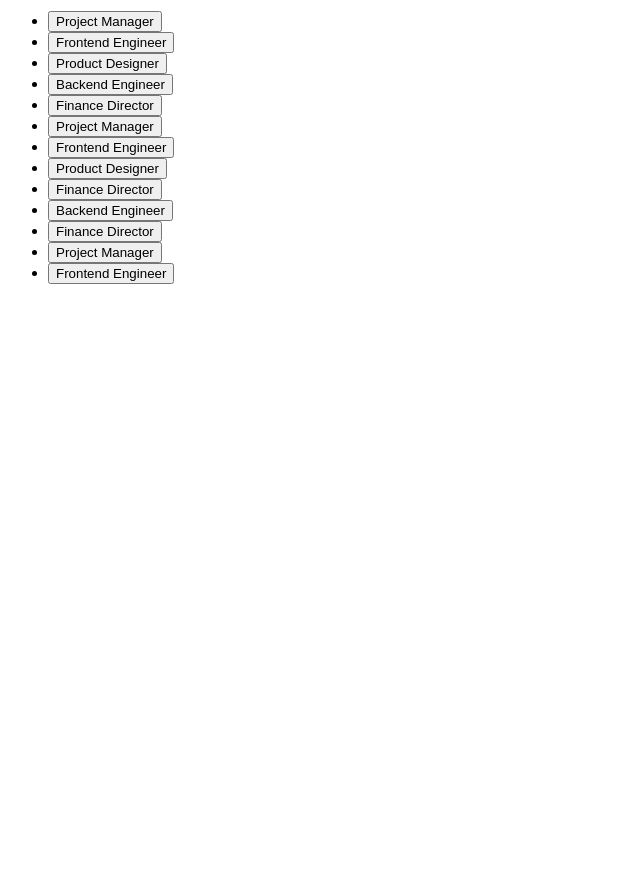
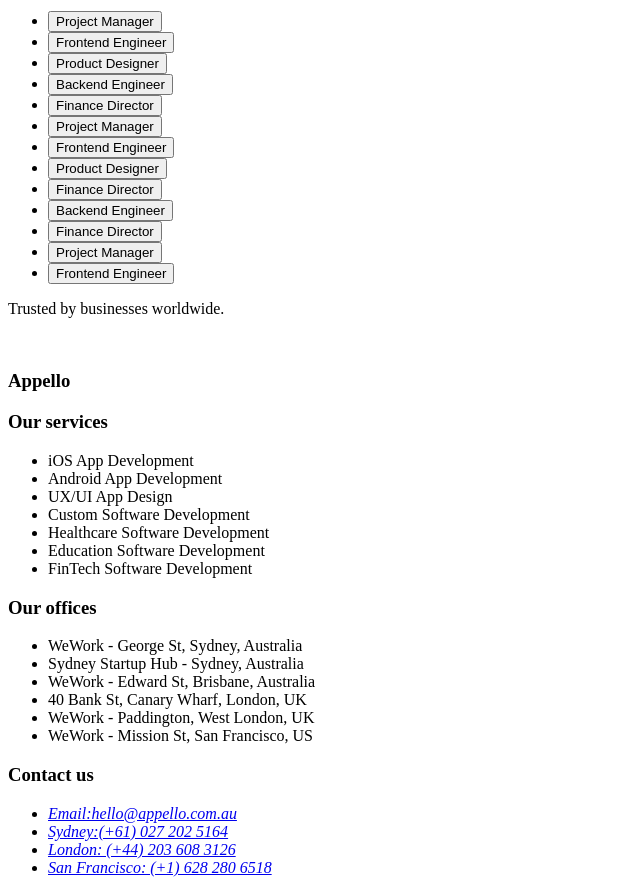
Before and after one commit to KovalMaxim1989/65-bl, a plain HTML site: page index.html in a window 1280 px wide. Shown: the part 3591-4484 px from the top of the page, without its empty margins (0-640 px from the left). Before the commit the page ends 3891 px from the top, so only its background shows below. Drawn offline with Linux system fonts and the light colour scheme.

Commit message:
add section Rectangle

```diff
--- a/index.html
+++ b/index.html
@@ -1,6 +1,5 @@
 <!DOCTYPE html>
 <html lang="en">
-
   <head>
     <meta charset="UTF-8" />
     <meta http-equiv="X-UA-Compatible" content="IE=edge" />
@@ -252,9 +251,10 @@
       </section>
       <section>
         <h2>FAQ</h2>
-      <p>Below is a list of frequently asked questions. If you can't find what you’re looking for then feel free to ask
-        us
-        directly via</p>
+        <p>
+          Below is a list of frequently asked questions. If you can't find what
+          you’re looking for then feel free to ask us directly via
+        </p>
         <a href="mailto:email">email</a>
         <ol>
           <li>What is your privacy and security policy?</li>
@@ -264,13 +264,14 @@
           <li>What warranties are to ensure deliverables are met?</li>
           <li>Do you outsource work?</li>
         </ol>
-
       </section>
       <section>
         <h2>kickstart your tech career</h2>
-      <p>We're always on the lookout for bright strategic minds, creative superstars and coding gurus. Select one of our
-        current
-        opportunities below to apply.</p>
+        <p>
+          We're always on the lookout for bright strategic minds, creative
+          superstars and coding gurus. Select one of our current opportunities
+          below to apply.
+        </p>
         <ul>
           <li><button type="button">Project Manager</button></li>
           <li><button type="button">Frontend Engineer</button></li>
@@ -287,7 +288,49 @@
           <li><button type="button">Frontend Engineer</button></li>
         </ul>
       </section>
+      <section>
+        <p>Trusted by businesses worldwide.</p>
+        <img src="" alt="" />
+        <h3>Appello</h3>
+        <h3>Our services</h3>
+        <ul>
+          <li>iOS App Development</li>
+          <li>Android App Development</li>
+          <li>UX/UI App Design</li>
+          <li>Custom Software Development</li>
+          <li>Healthcare Software Development</li>
+          <li>Education Software Development</li>
+          <li>FinTech Software Development</li>
+        </ul>
+        <h3>Our offices</h3>
+        <ul>
+          <li>WeWork - George St, Sydney, Australia</li>
+          <li>Sydney Startup Hub - Sydney, Australia</li>
+          <li>WeWork - Edward St, Brisbane, Australia</li>
+          <li>40 Bank St, Canary Wharf, London, UK</li>
+          <li>WeWork - Paddington, West London, UK</li>
+          <li>WeWork - Mission St, San Francisco, US</li>
+        </ul>
+        <h3>Contact us</h3>
+        <address>
+          <ul>
+            <li>
+              <a href="mailto:hello@appello.com.au">
+                Email:hello@appello.com.au
+              </a>
+            </li>
+            <li>
+              <a href="tell:+610272025164">Sydney:(+61) 027 202 5164</a>
+            </li>
+            <li>
+              <a href="tell:+442036083126">London: (+44) 203 608 3126</a>
+            </li>
+            <li>
+              <a href="tell:+16282806518">San Francisco: (+1) 628 280 6518</a>
+            </li>
+          </ul>
+        </address>
+      </section>
     </main>
   </body>
-
 </html>
```
Also changed, not shown: images/Vector.svg (added). Lines whose indentation alone changed are shown as unchanged.
